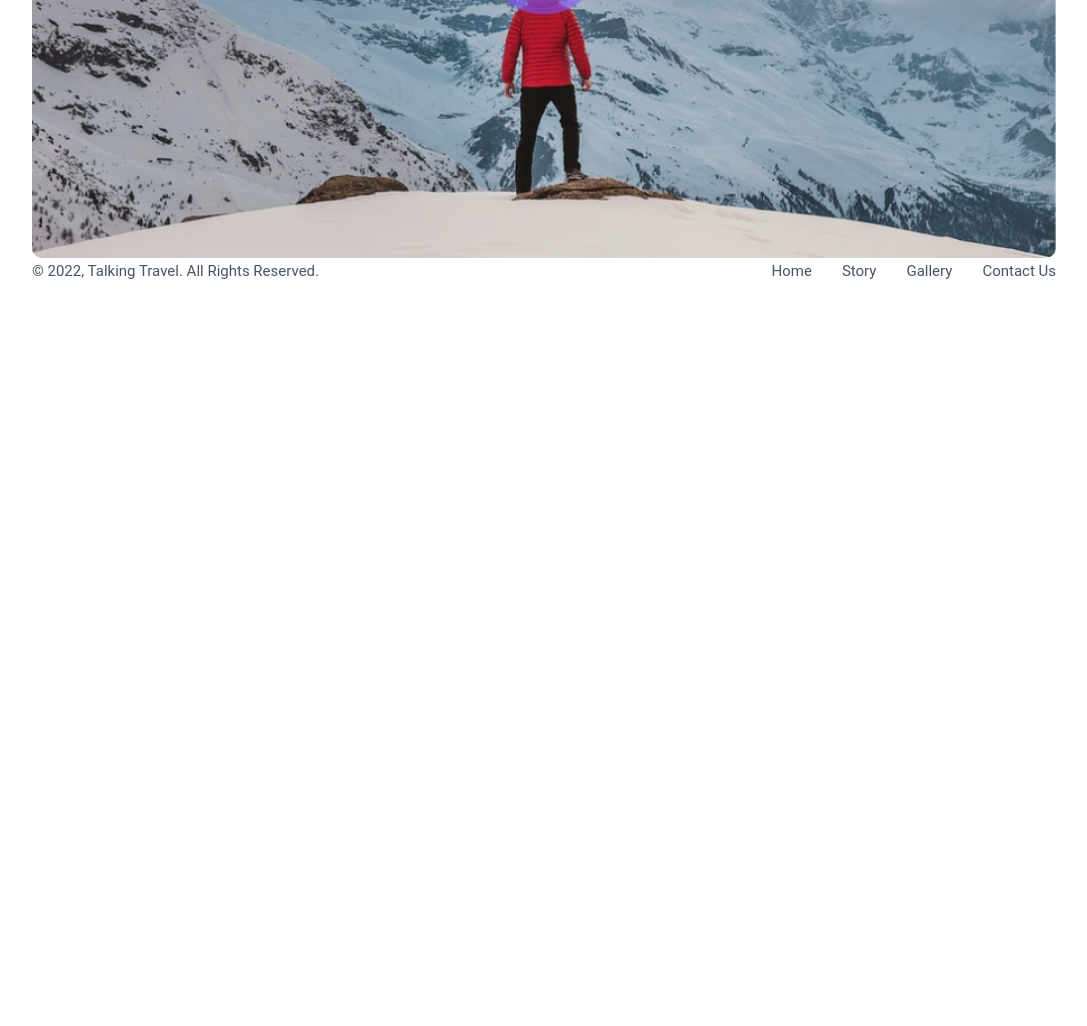
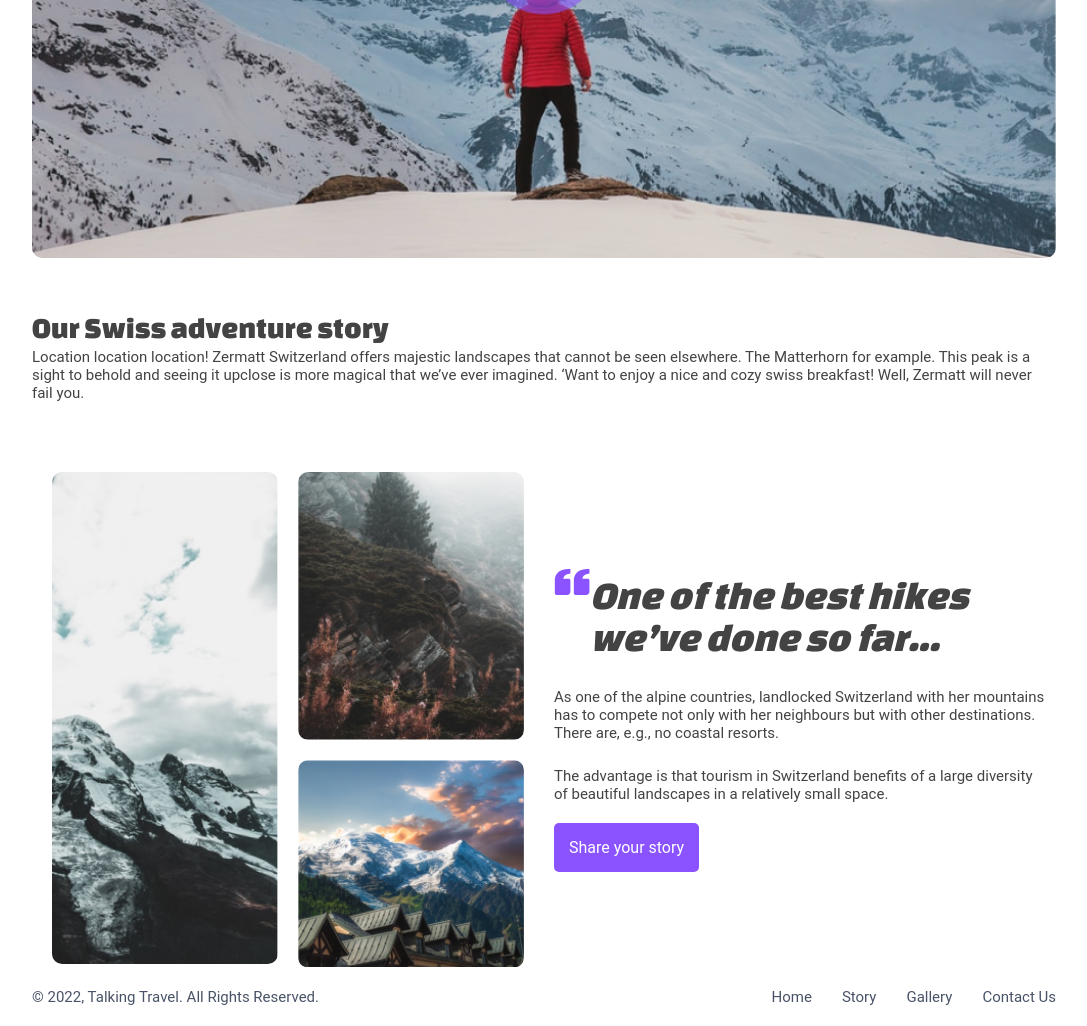
Before and after one commit to II-KoDa-II/HTML1, a plain HTML site: page Source/story.html in a window 1280 px wide. Shown: the part 597-1623 px from the top of the page, without its empty margins (96-1183 px from the left). Before the commit the page ends 897 px from the top, so only its background shows below. Drawn offline with Linux system fonts and the light colour scheme; a web font is replaced by a local one.

Commit message:
Add: hike section

```diff
--- a/Source/Elements/storyStyles.css
+++ b/Source/Elements/storyStyles.css
@@ -95,6 +95,13 @@ a {
     margin-block: 5px;
     font-family: Changa;
     font-size: 30px;
+    color: #434343;
+}
+
+.smallerDescription {
+    font-family: Roboto;
+    font-size: 15px;
+    margin-top: 5px;
     color: #434343;
 }
 
@@ -230,7 +237,56 @@ a {
     margin: 10px;
 }
 
-.videoWidth{
+
+
+
+
+.imageFill{
     width: 100%;
+    object-fit: contain;
     border-radius: max(10px, 0.75vw);
 }
+
+
+
+
+
+.halphTheParent {
+    width: 50%;
+    margin: 10px;
+    align-items: flex-start;
+}
+
+.directionRow {
+    display: flex;
+    flex-direction: row;
+}
+
+.directionColumn {
+    display: flex;
+    flex-direction: column;
+    justify-content: center;
+}
+
+.additionalMargin {
+    margin-block-end: 20px;
+}
+
+.forbiddenLayout {
+    display: flex;
+    flex-direction: row;
+    align-items: flex-start;
+}
+
+.buttonSolid {
+    display: flex;
+    background-color: #8A53FF;
+    width: fit-content;
+    border-radius: 5px;
+    padding: 15px;
+    color: #FFFFFF;
+    font-family: Roboto;
+}
+.buttonSolid:hover {
+    background-color: #7A43EF;
+}
--- a/Source/story.html
+++ b/Source/story.html
@@ -49,8 +49,46 @@
 
 
         <a href="https://www.youtube.com/watch?v=dQw4w9WgXcQ">
-            <img class="videoWidth" src="Elements\Images\switzerlandVideo.jpg">
+            <img class="imageFill" src="Elements\Images\switzerlandVideo.jpg">
         </a>
+
+        <div class="nextBlock">
+            <p class="smallerTitle">Our Swiss adventure story</p>
+            <p class="smallerDescription">Location location location! Zermatt Switzerland offers majestic landscapes
+                that cannot be seen elsewhere. The Matterhorn for example. This peak is a sight to behold and seeing it
+                upclose is more magical that we’ve ever imagined. ‘Want to enjoy a nice and cozy swiss breakfast! Well,
+                Zermatt will never fail you.</p>
+        </div>
+
+
+        <div class="directionRow nextBlock">
+            <div class="halphTheParent directionRow">
+                <div class="halphTheParent directionRow">
+                    <img class="imageFill" src="Elements\Images\hike1.jpg">
+                </div>
+                <div class="halphTheParent directionColumn">
+                    <img class="imageFill additionalMargin" src="Elements\Images\hike2.jpg">
+                    <img class="imageFill" src="Elements\Images\hike3.jpg">
+
+                </div>
+            </div>
+            <div class="halphTheParent directionColumn">
+                <div class="forbiddenLayout additionalMargin">
+                    <img src="Elements\Icons\quote.svg">
+                    <p class="italicTitle">One of the best hikes we’ve done so far...</p>
+                </div>
+                <p class="smallerDescription additionalMargin">
+                    As one of the alpine countries, landlocked Switzerland
+                    with her mountains has to compete not only with her neighbours but with other destinations. There
+                    are, e.g., no coastal resorts.
+                </p>
+                <p class="smallerDescription additionalMargin">
+                    The advantage is that tourism in Switzerland benefits of
+                    a large diversity of beautiful landscapes in a relatively small space.
+                </p>
+                <a class="buttonSolid" href="story.html">Share your story</a>
+            </div>
+        </div>
     </div>
 
 
```
Also changed, not shown: Source/Elements/homeStyles.css (+15 -9 lines), Source/index.html (+4 -12 lines), Source/Elements/Icons/quote.svg (added), Source/Elements/Images/hike1.jpg (added), Source/Elements/Images/hike2.jpg (added), Source/Elements/Images/hike3.jpg (added).
